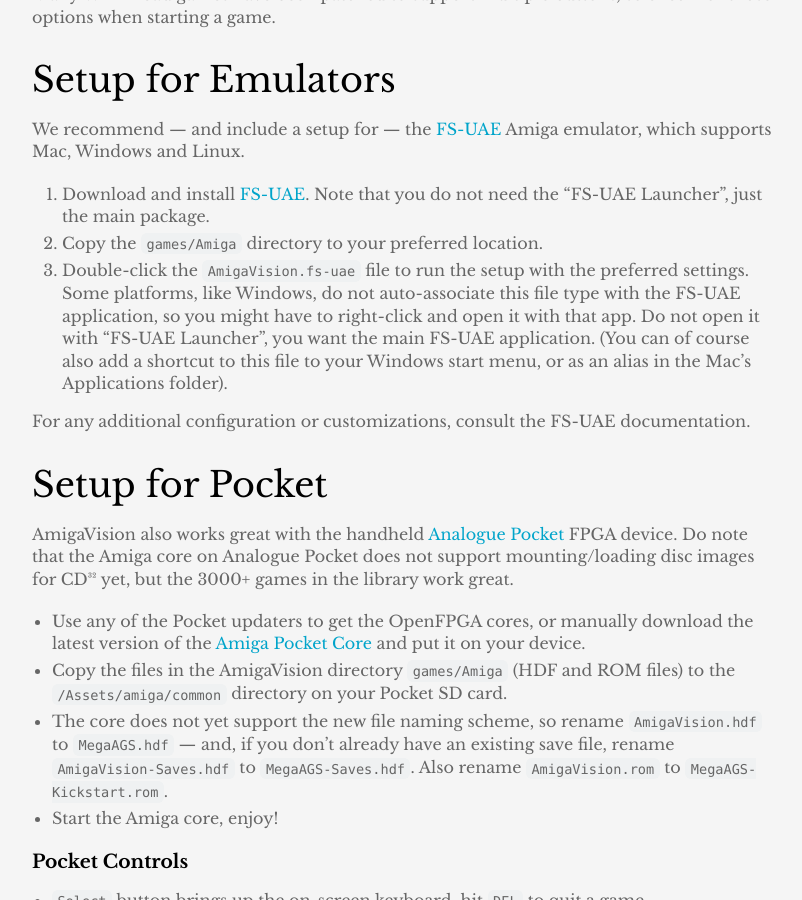
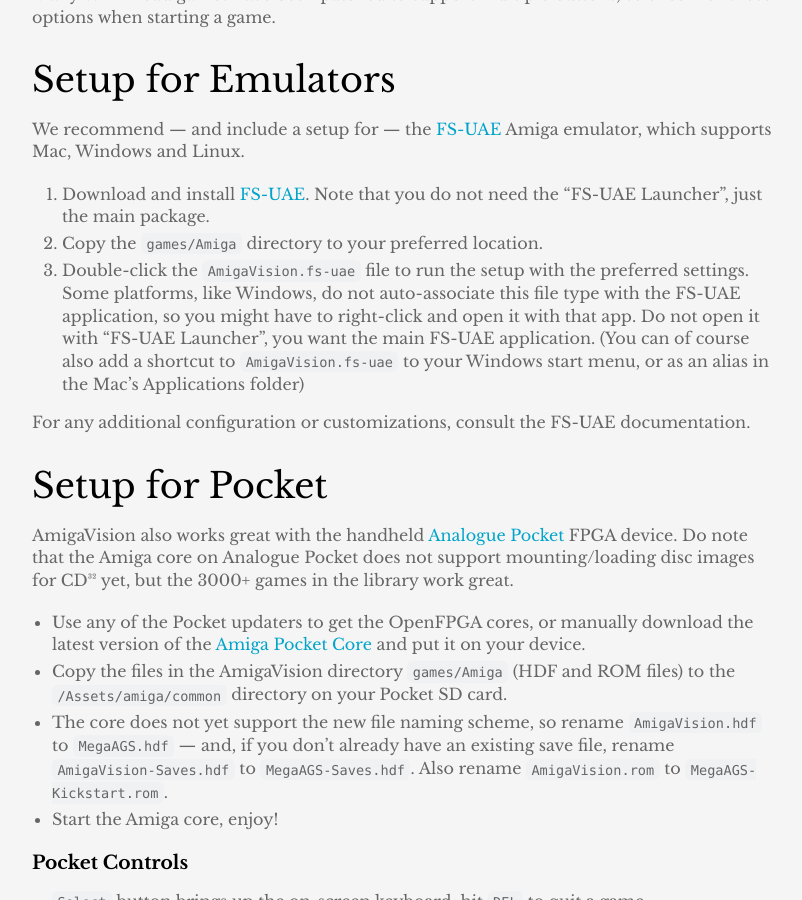
Before and after one commit to amigavision/amigavision.github.io, a Jekyll site: the page built from docs.md, in a window 1280 px wide and 900 px high, scrolled down 4088 px. Shown: the whole window, without its empty margins (233-1035 px from the left). Built offline with Jekyll 4.4.1, drawn with Linux system fonts in a browser that asks for light colours.

Commit message:
Phrasing!

```diff
--- a/docs.md
+++ b/docs.md
@@ -114,7 +114,7 @@
 
 1. Download and install [FS-UAE]. Note that you do not need the "FS-UAE Launcher", just the main package.
 2. Copy the `games/Amiga` directory to your preferred location.
-3. Double-click the `AmigaVision.fs-uae` file to run the setup with the preferred settings. Some platforms, like Windows, do not auto-associate this file type with the FS-UAE application, so you might have to right-click and open it with that app. Do not open it with "FS-UAE Launcher", you want the main FS-UAE application. (You can of course also add a shortcut to this file to your Windows start menu, or as an alias in the Mac's Applications folder).
+3. Double-click the `AmigaVision.fs-uae` file to run the setup with the preferred settings. Some platforms, like Windows, do not auto-associate this file type with the FS-UAE application, so you might have to right-click and open it with that app. Do not open it with "FS-UAE Launcher", you want the main FS-UAE application. (You can of course also add a shortcut to `AmigaVision.fs-uae` to your Windows start menu, or as an alias in the Mac's Applications folder)
 
 For any additional configuration or customizations, consult the FS-UAE documentation.
 
```
